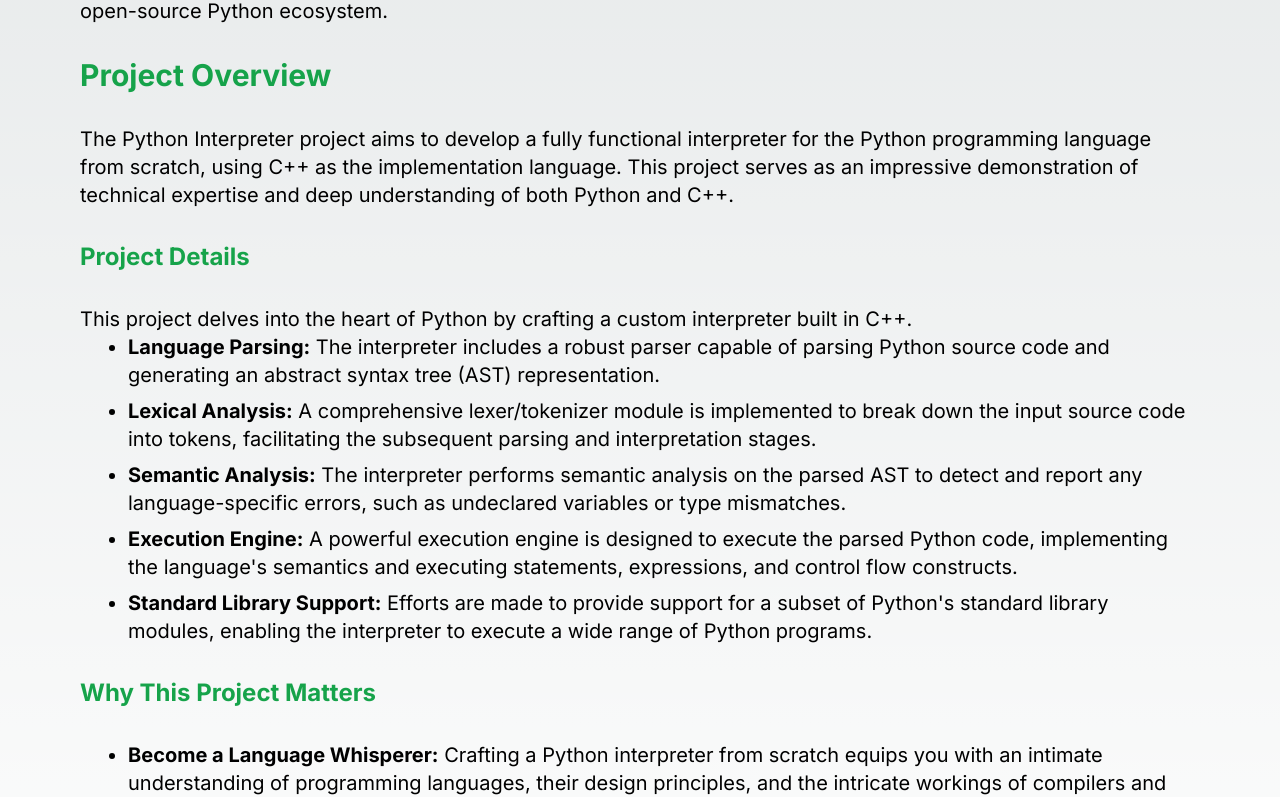
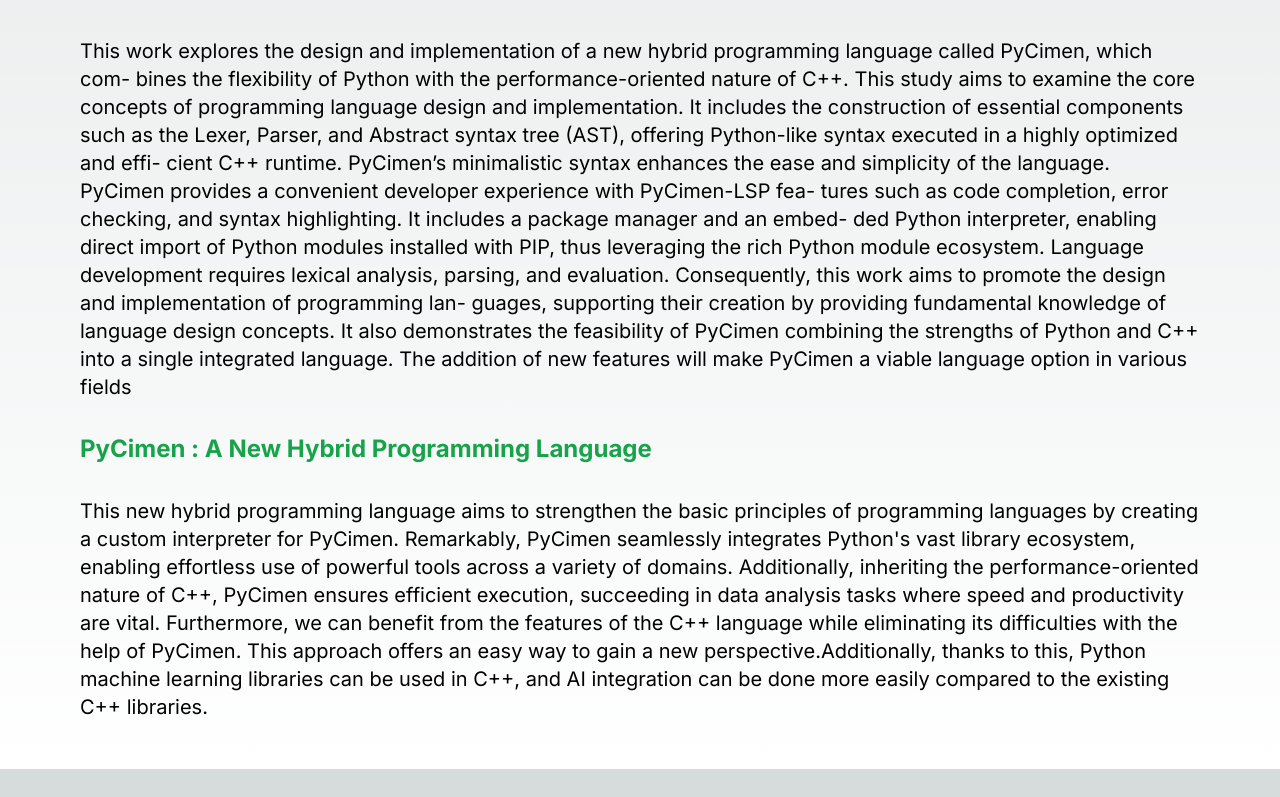
Before and after one commit to elif1906/pycimen-web, a Next.js app: page / in a window 1280 px wide. Shown: the part 1026-1823 px from the top of the page. After the commit the page ends 1795 px from the top, so only its background shows below. Built offline with nearby package versions, Linux system fonts and the light colour scheme.

Commit message:
page.tsx

```diff
--- a/src/app/page.tsx
+++ b/src/app/page.tsx
@@ -42,30 +42,39 @@ const Home = () => {
         </div>
       </div>
       <section id="more" className="px-4 md:px-20 py-8 md:py-12 flex-grow">
+      <h3 className="py-4 md:py-8 text-xl md:text-2xl font-bold text-green-600">Abstract
+      </h3>
         <p className="text-lg md:text-xl leading-relaxed">
-          Python interpreter implemented in C++ offers developers a versatile and extensible tool for executing Python code. This approach fosters a deeper understanding of the language&apos;s inner workings and encourages contributions to the open-source Python ecosystem.
-        </p>
-        <h2 className="py-4 md:py-8 text-2xl md:text-3xl font-bold text-green-600">Project Overview</h2>
+        This work explores the design and implementation of a new
+hybrid programming language called PyCimen, which com-
+bines the flexibility of Python with the performance-oriented
+nature of C++. This study aims to examine the core concepts
+of programming language design and implementation. It
+includes the construction of essential components such as
+the Lexer, Parser, and Abstract syntax tree (AST), offering
+Python-like syntax executed in a highly optimized and effi-
+cient C++ runtime. PyCimen’s minimalistic syntax enhances
+the ease and simplicity of the language. PyCimen provides
+a convenient developer experience with PyCimen-LSP fea-
+tures such as code completion, error checking, and syntax
+highlighting. It includes a package manager and an embed-
+ded Python interpreter, enabling direct import of Python
+modules installed with PIP, thus leveraging the rich Python
+module ecosystem. Language development requires lexical
+analysis, parsing, and evaluation. Consequently, this work aims to
+promote the design and implementation of programming lan-
+guages, supporting their creation by providing fundamental
+knowledge of language design concepts. It also demonstrates
+the feasibility of PyCimen combining the strengths of Python
+and C++ into a single integrated language. The addition of
+new features will make PyCimen a viable language option
+in various fields</p>
+        <h3 className="py-4 md:py-8 text-xl md:text-2xl font-bold text-green-600">PyCimen : A New Hybrid Programming Language</h3>
         <p className="text-lg md:text-xl leading-relaxed">
-          The Python Interpreter project aims to develop a fully functional interpreter for the Python programming language from scratch, using C++ as the implementation language. This project serves as an impressive demonstration of technical expertise and deep understanding of both Python and C++.
-        </p>
-        <h3 className="py-4 md:py-8 text-xl md:text-2xl font-bold text-green-600">Project Details</h3>
-        <p className="text-lg md:text-xl leading-relaxed">
-          This project delves into the heart of Python by crafting a custom interpreter built in C++.
-        </p>
-        <ul className="pl-8 md:pl-12 list-disc space-y-2 text-lg md:text-xl leading-relaxed">
-          <li><b>Language Parsing:</b> The interpreter includes a robust parser capable of parsing Python source code and generating an abstract syntax tree (AST) representation.</li>
-          <li><b>Lexical Analysis:</b> A comprehensive lexer/tokenizer module is implemented to break down the input source code into tokens, facilitating the subsequent parsing and interpretation stages.</li>
-          <li><b>Semantic Analysis:</b> The interpreter performs semantic analysis on the parsed AST to detect and report any language-specific errors, such as undeclared variables or type mismatches.</li>
-          <li><b>Execution Engine:</b> A powerful execution engine is designed to execute the parsed Python code, implementing the language&apos;s semantics and executing statements, expressions, and control flow constructs.</li>
-          <li><b>Standard Library Support:</b> Efforts are made to provide support for a subset of Python&apos;s standard library modules, enabling the interpreter to execute a wide range of Python programs.</li>
-        </ul>
-        <h3 className="py-4 md:py-8 text-xl md:text-2xl font-bold text-green-600">Why This Project Matters</h3>
-        <ul className="pl-8 md:pl-12 list-disc space-y-2 text-lg md:text-xl leading-relaxed">
-          <li><b>Become a Language Whisperer:</b> Crafting a Python interpreter from scratch equips you with an intimate understanding of programming languages, their design principles, and the intricate workings of compilers and interpreters. It showcases your prowess in tackling complex projects and makes you a valuable asset to potential employers and collaborators.</li>
-          <li><b>Technical Virtuosity:</b> This project offers a hands-on playground to hone your skills in language parsing, lexical analysis, semantic analysis, and execution engine design. These are highly sought-after skills in software development, particularly in areas like language design, compiler development, and performance optimization.</li>
-          <li><b>Level Up Your Curriculum:</b> Adding this project to your resume or portfolio is a bold declaration of your dedication to continuous learning and mastery of advanced programming concepts. It sets you apart from the crowd and signals your passion for exploring the intricacies of computer science.</li>
-        </ul>
+        This new hybrid programming language aims to strengthen the basic principles of programming languages by creating a custom interpreter for PyCimen. Remarkably, PyCimen seamlessly integrates Python's vast library ecosystem, enabling effortless use of powerful tools across a variety of domains. Additionally, inheriting the performance-oriented nature of C++, PyCimen ensures efficient execution, succeeding in data analysis tasks where speed and productivity are vital. Furthermore, we can benefit from the features of the C++ language while eliminating its difficulties with the help of PyCimen. This approach offers an easy way to gain a new perspective.Additionally, thanks to this, Python machine learning libraries can be used in C++, and AI integration can be done more easily compared to the existing C++ libraries.</p>
+
+
+
 </section>
 
     </div>
```
